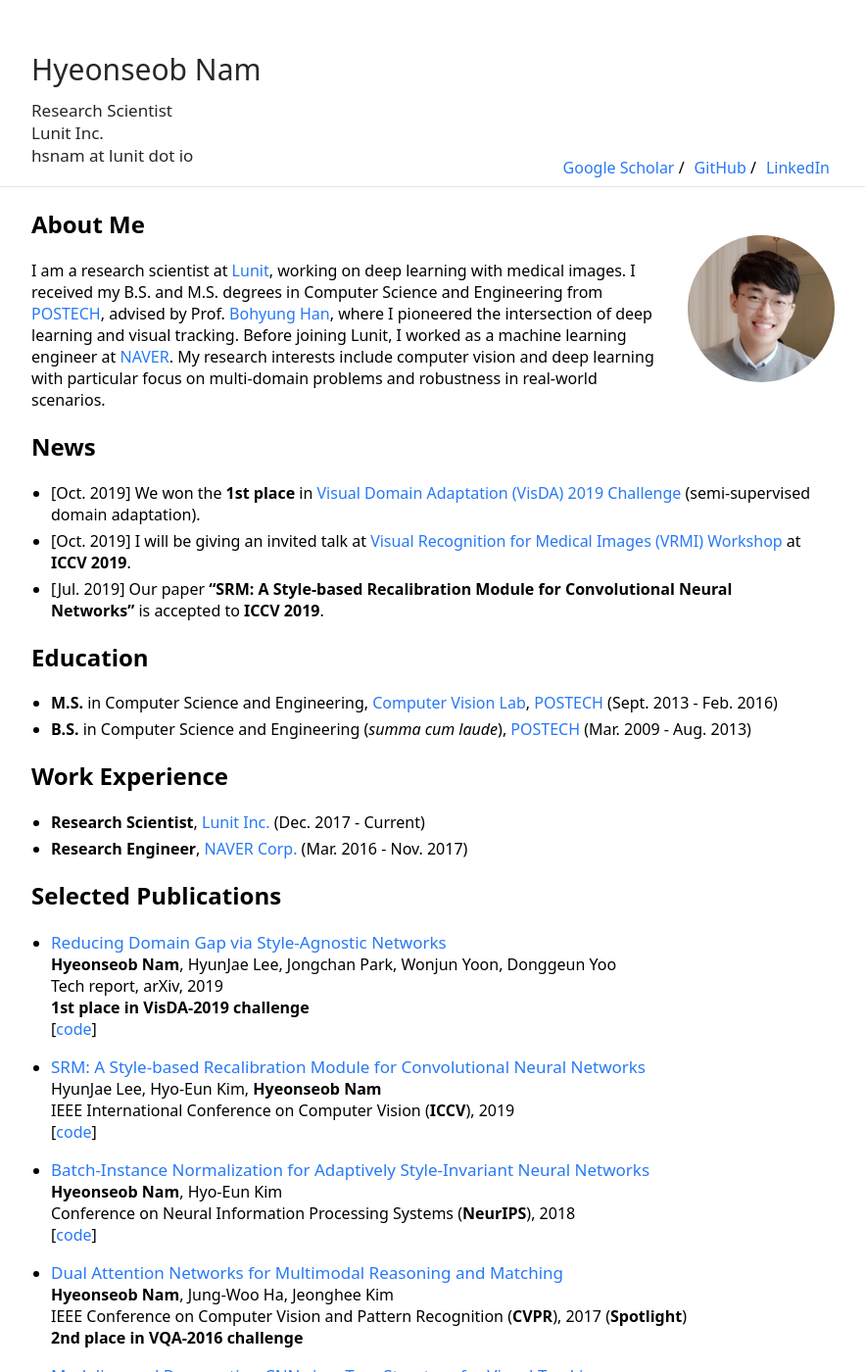
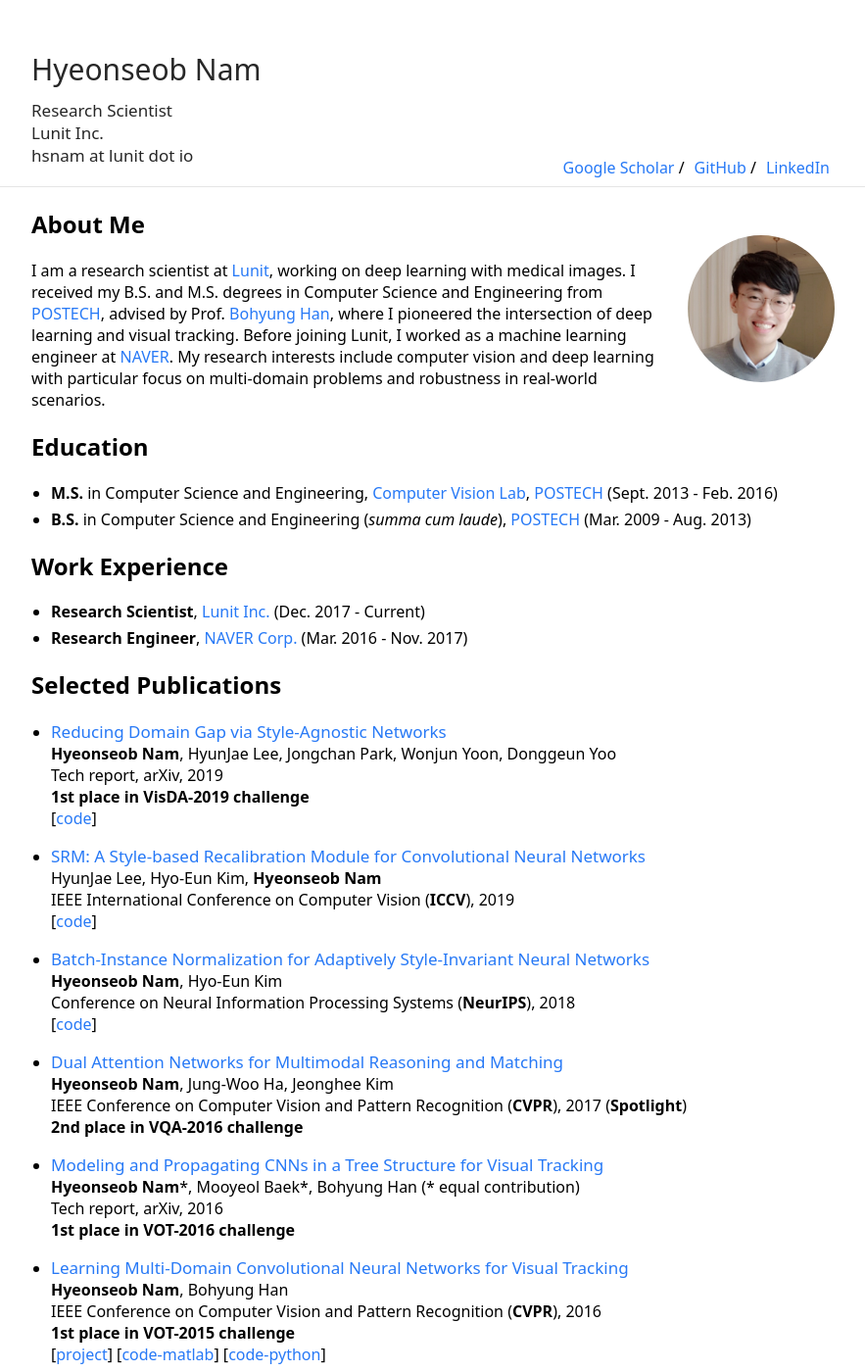
Before and after one commit to gholste/hyeonseobnam.github.io, a Jekyll site: the page built from index.md, in a window 1280 px wide and 1400 px high. Shown: the whole window at 98% size, without its empty margins (198-1081 px from the left). Built offline with Jekyll 4.4.1, drawn with Linux system fonts in a browser that asks for light colours; some of the changed text lies outside the part shown.

Commit message:
Update index.md

```diff
--- a/index.md
+++ b/index.md
@@ -11,11 +11,6 @@ I am a research scientist at [Lunit](https://lunit.io/?lang=en), working on deep
 I received my B.S. and M.S. degrees in Computer Science and Engineering from [POSTECH](http://www.postech.ac.kr/eng/), advised by Prof. [Bohyung Han](https://cv.snu.ac.kr/index.php/~bhhan/), where I pioneered the intersection of deep learning and visual tracking.
 Before joining Lunit, I worked as a machine learning engineer at [NAVER](https://www.navercorp.com/en).
 My research interests include computer vision and deep learning with particular focus on multi-domain problems and robustness in real-world scenarios.
-
-## News
-- [Oct. 2019] We won the **1st place** in [Visual Domain Adaptation (VisDA) 2019 Challenge](http://ai.bu.edu/visda-2019/) (semi-supervised domain adaptation).
-- [Oct. 2019] I will be giving an invited talk at [Visual Recognition for Medical Images (VRMI) Workshop](https://sites.google.com/view/iccv19-vrmi) at **ICCV 2019**.
-- [Jul. 2019] Our paper **"SRM: A Style-based Recalibration Module for Convolutional Neural Networks"** is accepted to **ICCV 2019**.
 
 ## Education
 
```
Also changed, not shown: other parts of index.md (+2 -1 lines).
